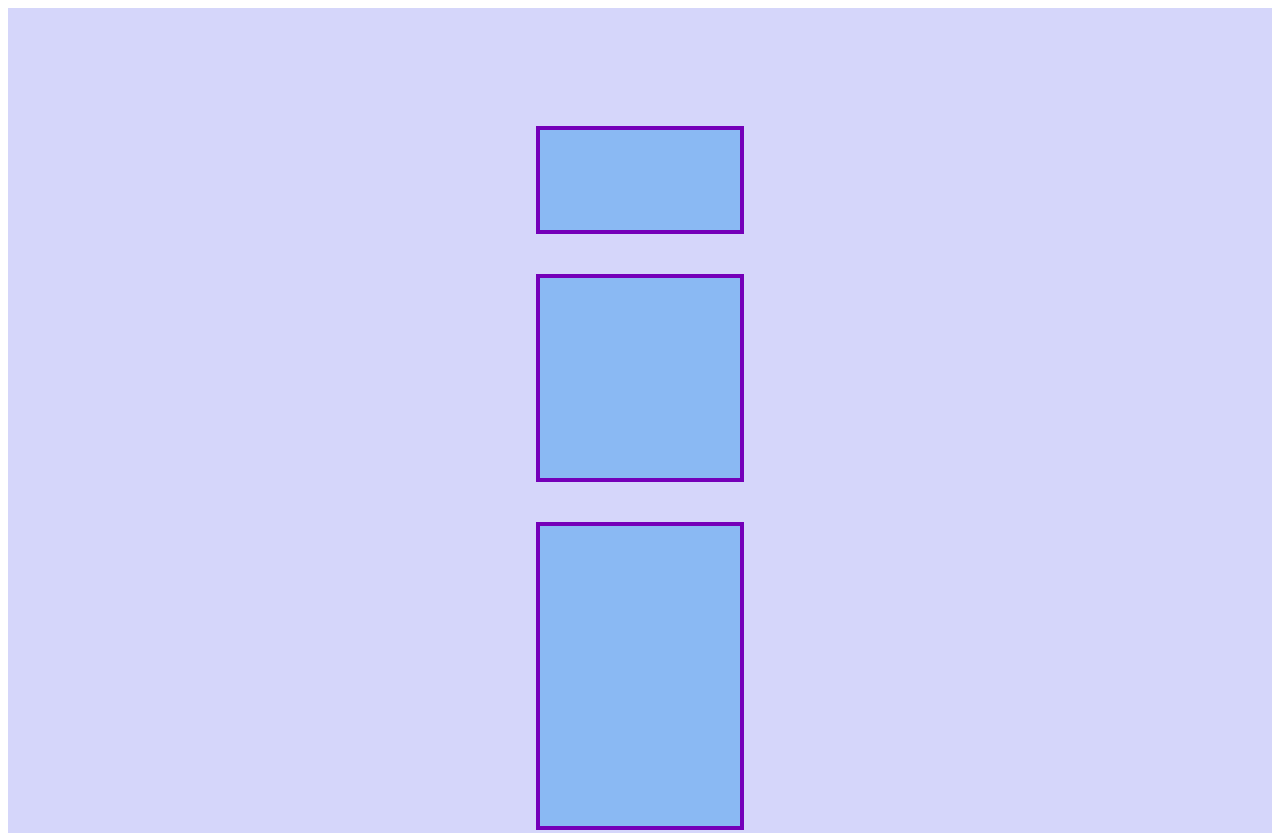
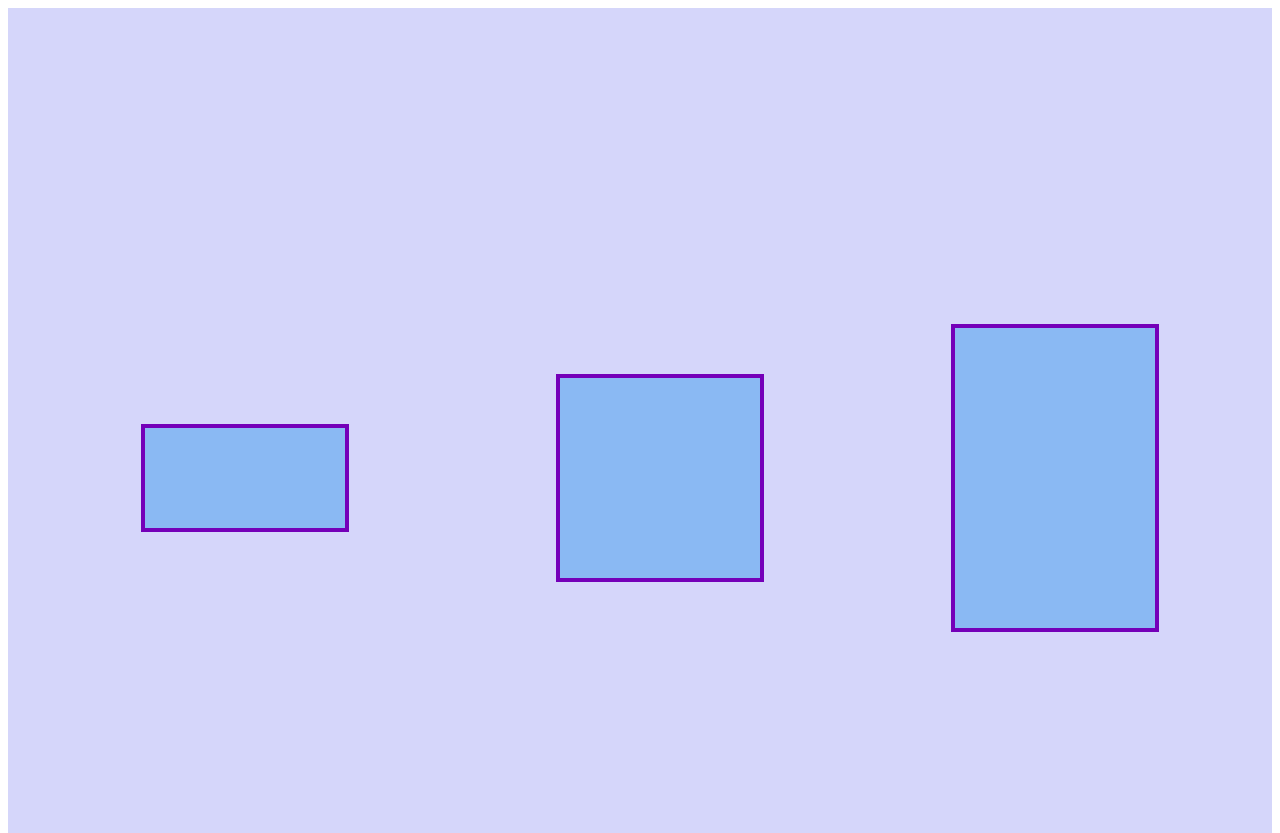
Before and after one commit to demetriusvas/CSS-Flexbox, a plain HTML site: page Aula1/index.html in a window 1280 px wide. Shown: the top 833 px of the page. Drawn offline with Linux system fonts and the light colour scheme.

Commit message:
alguns testes com posicionamento

```diff
--- a/Aula1/style.css
+++ b/Aula1/style.css
@@ -3,8 +3,8 @@
     padding: 20px;
 
     display: flex;
-    flex-direction: column;
-    justify-content: center;
+
+    justify-content: space-around;
     align-items: center;
     height: 900px;
 }
@@ -18,6 +18,7 @@
 
 .item-1 {
     min-height: 100px;
+    margin: 40px;
 }
 
 .item-2 {
```
